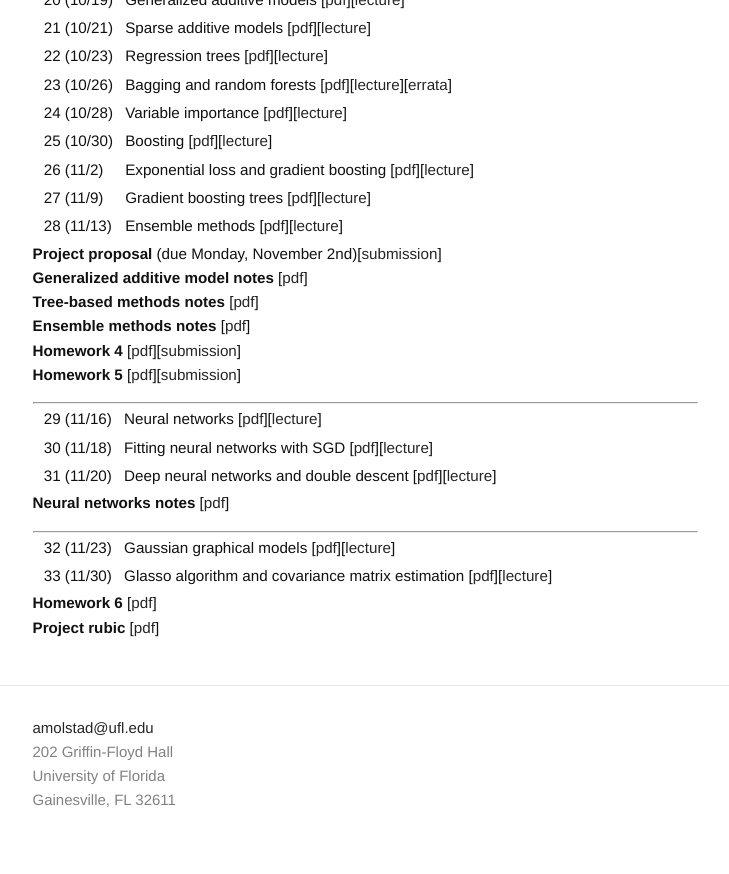
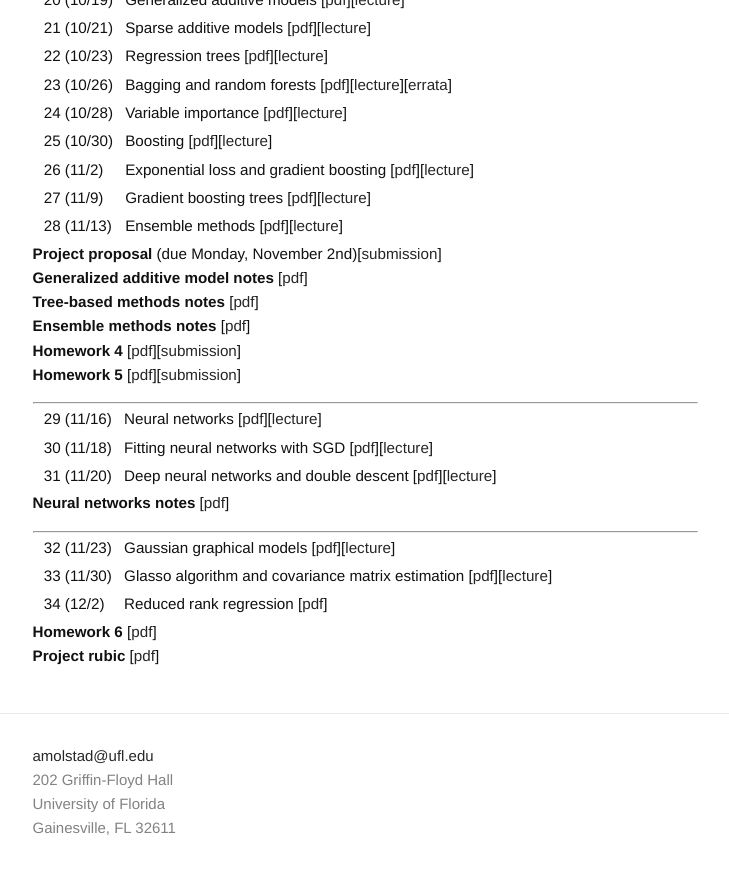
Before and after one commit to ajmolstad/ajmolstad.github.io, a Jekyll site: the page built from F20_STA7934.md, in a window 1280 px wide and 900 px high, scrolled down 1051 px. Shown: the top 874 px of the window, without its empty margins (275-1004 px from the left). Built offline with Jekyll 4.4.1, drawn with Linux system fonts in a browser that asks for light colours.

Commit message:
Update F20_STA7934.md

```diff
--- a/F20_STA7934.md
+++ b/F20_STA7934.md
@@ -84,6 +84,7 @@ Note that you must be logged into your UFL eLearning account to access course ma
 
 || 32 (11/23) || Gaussian graphical models [[pdf](https://ufl.instructure.com/files/54930894/download?download_frd=1)][[lecture](https://ufl.instructure.com/courses/412309/files?preview=54930879)] ||
 || 33 (11/30) || Glasso algorithm and covariance matrix estimation [[pdf](https://ufl.instructure.com/files/54983565/download?download_frd=1)][[lecture](https://ufl.instructure.com/files/54983621/download?download_frd=1)] ||
+|| 34 (12/2) || Reduced rank regression [[pdf](https://ufl.instructure.com/files/55100771/download?download_frd=1)] ||
 
 **Homework 6** [[pdf](https://ufl.instructure.com/files/55086320/download?download_frd=1)]
 **Project rubic** [[pdf](https://ufl.instructure.com/files/54952902/download?download_frd=1)]
```
